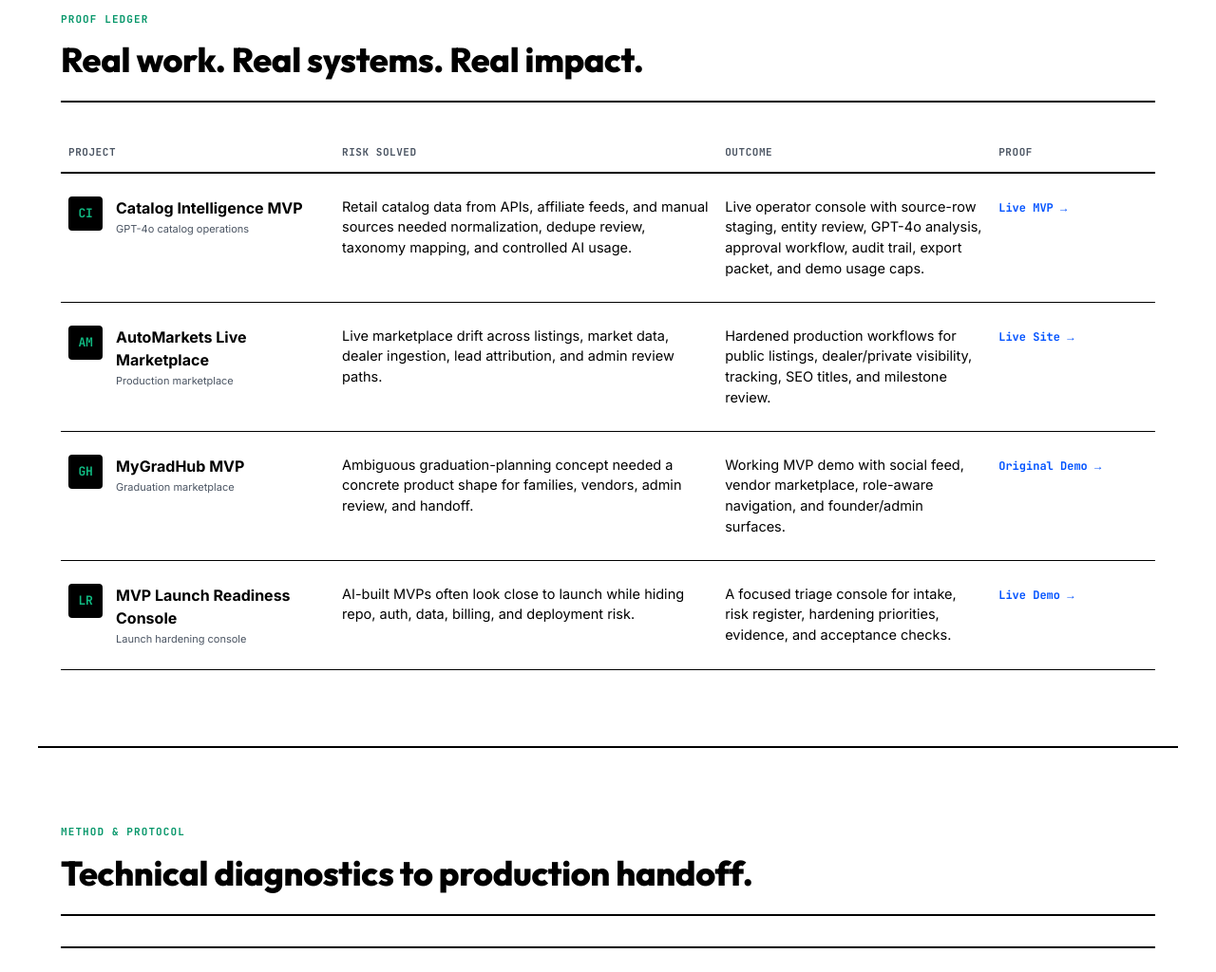
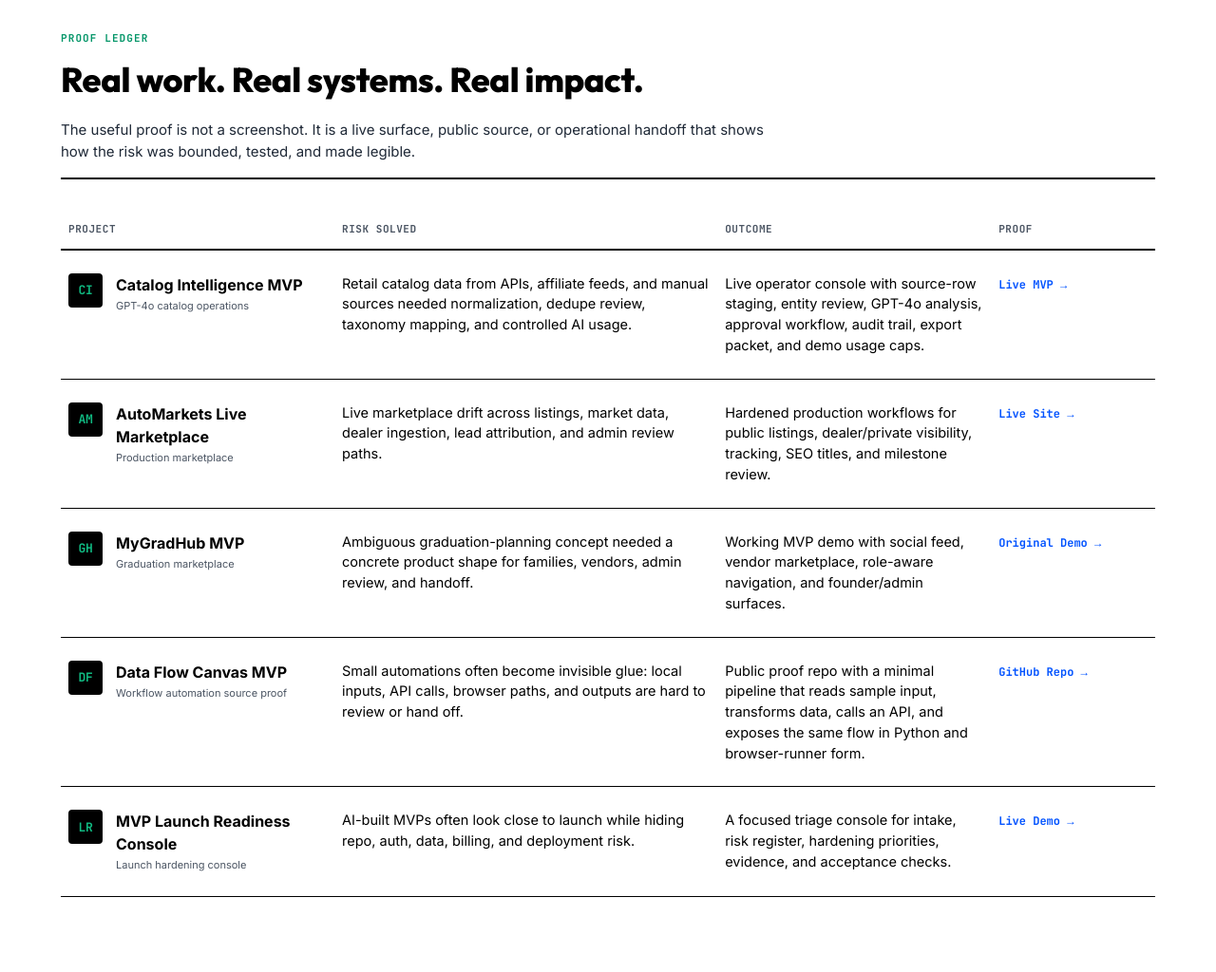
Before and after one commit to Radical-Coder/radical-codes-site, a website: page index.html in a window 1280 px wide. Shown: the part 860-1884 px from the top of the page at 95% size. Drawn offline with Linux system fonts and the light colour scheme.

Commit message:
Bridge proof ledger to GitHub proof

```diff
--- a/index.html
+++ b/index.html
@@ -414,6 +414,14 @@
         font-weight: 800;
         color: var(--ink);
         letter-spacing: -0.01em;
+      }
+
+      .section-note {
+        max-width: 760px;
+        margin-top: 14px;
+        font-size: 15px;
+        line-height: 1.55;
+        color: var(--ink-muted);
       }
 
       /* Proof Ledger Table */
@@ -982,6 +990,7 @@ VERIFY:    deployment hash matches source integrity</div>
                   <a href="https://www.automarkets.com.au/" class="console-link" id="proof-board-automarkets-link" target="_blank" rel="noopener">[LINK] AutoMarkets Live Marketplace &rarr;</a>
                   <a href="https://mygradhub-mvp-demo.vercel.app" class="console-link" id="proof-board-mygradhub-link" target="_blank" rel="noopener">[LINK] MyGradHub MVP Demo &rarr;</a>
                   <a href="https://mvp-launch-readiness-console.vercel.app" class="console-link" id="proof-board-readiness-link" target="_blank" rel="noopener">[LINK] MVP Launch Readiness Console &rarr;</a>
+                  <a href="https://github.com/Radical-Coder/data-flow-canvas-mvp" class="console-link" id="proof-board-data-flow-link" target="_blank" rel="noopener">[LINK] Data Flow Canvas Source &rarr;</a>
                 </div>
               </div>
             </div>
@@ -994,6 +1003,7 @@ VERIFY:    deployment hash matches source integrity</div>
         <div class="section-header">
           <span class="section-eyebrow">PROOF LEDGER</span>
           <h2 class="section-title" id="ledger-title">Real work. Real systems. Real impact.</h2>
+          <p class="section-note">The useful proof is not a screenshot. It is a live surface, public source, or operational handoff that shows how the risk was bounded, tested, and made legible.</p>
         </div>
 
         <table class="ledger-table">
@@ -1069,7 +1079,28 @@ VERIFY:    deployment hash matches source integrity</div>
                 <a href="https://mygradhub-mvp-demo.vercel.app" class="ledger-link" id="mygradhub-case-study-link" target="_blank" rel="noopener">Original Demo &rarr;</a>
               </td>
             </tr>
-            <!-- Row 4: MVP Launch Readiness -->
+            <!-- Row 4: Data Flow Canvas -->
+            <tr id="case-study-data-flow-canvas">
+              <td data-label="Project">
+                <div class="ledger-project">
+                  <span class="project-mark" aria-hidden="true">DF</span>
+                  <div>
+                    <span class="ledger-project-name">Data Flow Canvas MVP</span>
+                    <span class="ledger-project-by">Workflow automation source proof</span>
+                  </div>
+                </div>
+              </td>
+              <td data-label="Risk Solved" class="ledger-risk-desc">
+                Small automations often become invisible glue: local inputs, API calls, browser paths, and outputs are hard to review or hand off.
+              </td>
+              <td data-label="Outcome" class="ledger-outcome-desc">
+                Public proof repo with a minimal pipeline that reads sample input, transforms data, calls an API, and exposes the same flow in Python and browser-runner form.
+              </td>
+              <td data-label="Proof">
+                <a href="https://github.com/Radical-Coder/data-flow-canvas-mvp" class="ledger-link" id="data-flow-canvas-case-study-link" target="_blank" rel="noopener">GitHub Repo &rarr;</a>
+              </td>
+            </tr>
+            <!-- Row 5: MVP Launch Readiness -->
             <tr id="case-study-readiness">
               <td data-label="Project">
                 <div class="ledger-project">
```
